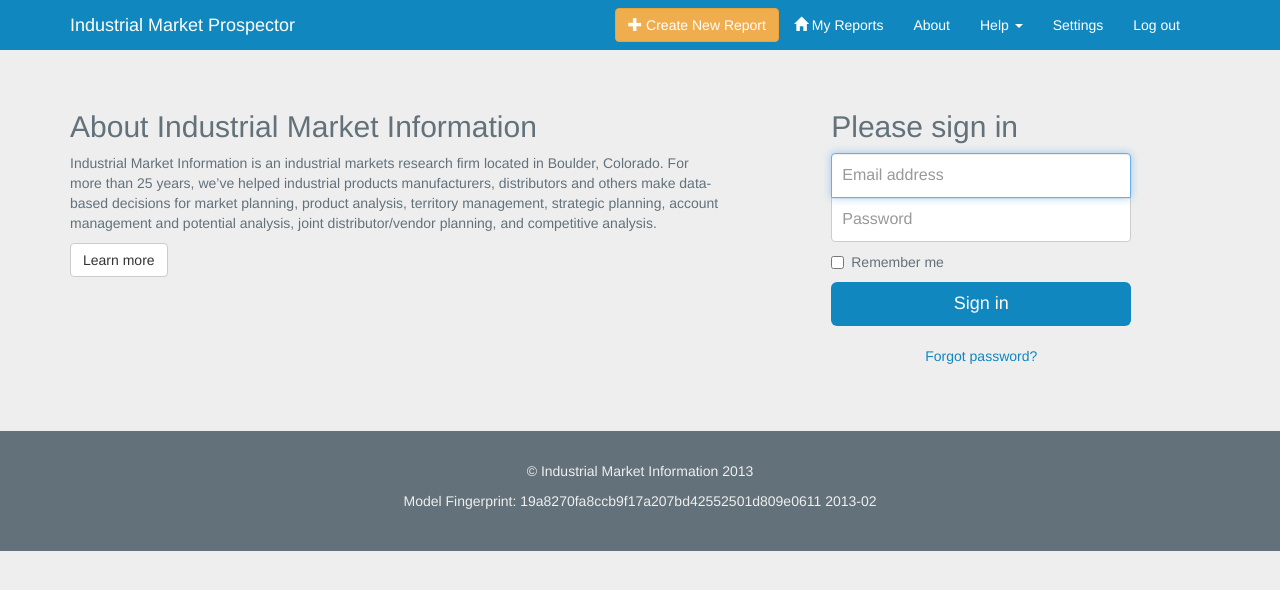
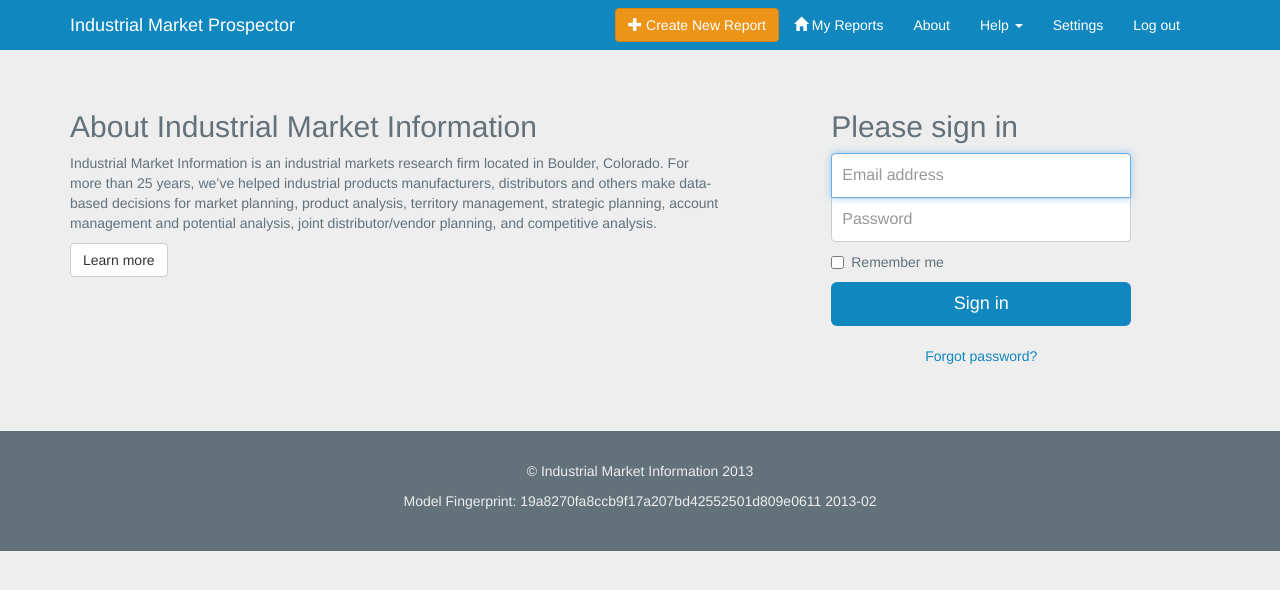
Before and after one commit to saintsjd/imi-ui, a Jekyll site: the page built from index.html, in a window 1280 px wide. Shown: the top 590 px of the page. Built offline with Jekyll 4.4.1, drawn with Linux system fonts in a browser that asks for light colours; Markdown is read by kramdown in place of the engine named in the settings.

Commit message:
orange button

```diff
--- a/css/main.css
+++ b/css/main.css
@@ -260,3 +260,15 @@
 .thumbnail .caption {
   color:  #62717a;
 }
+
+.btn-warning:hover, .btn-warning:focus, .btn-warning:active, .btn-warning.active, .open .dropdown-toggle.btn-warning {
+color: #fff;
+background-color: #d58512;
+border-color: #d58512;
+}
+
+.btn-warning {
+/*e57851;*/
+background-color: #eb9418;
+border-color: #d58512;
+}
```
